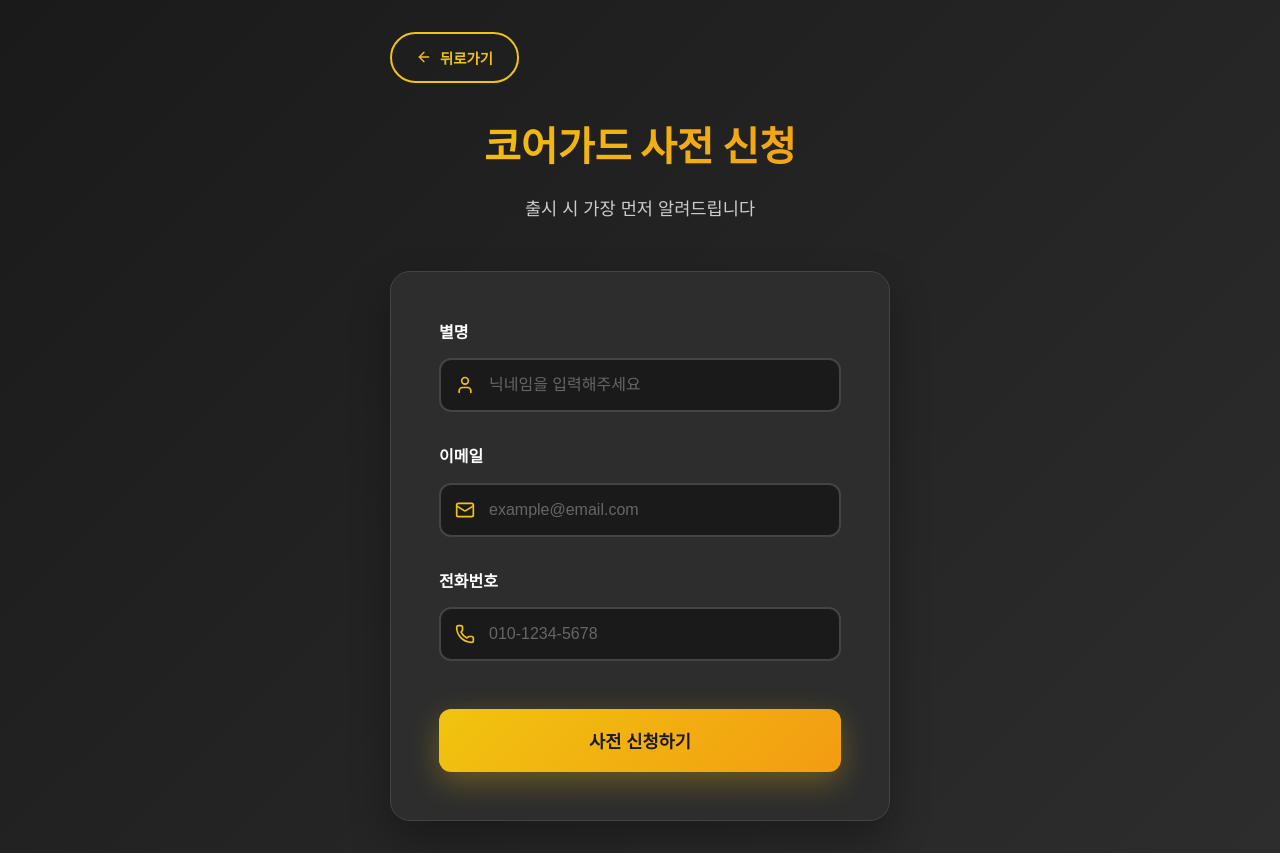
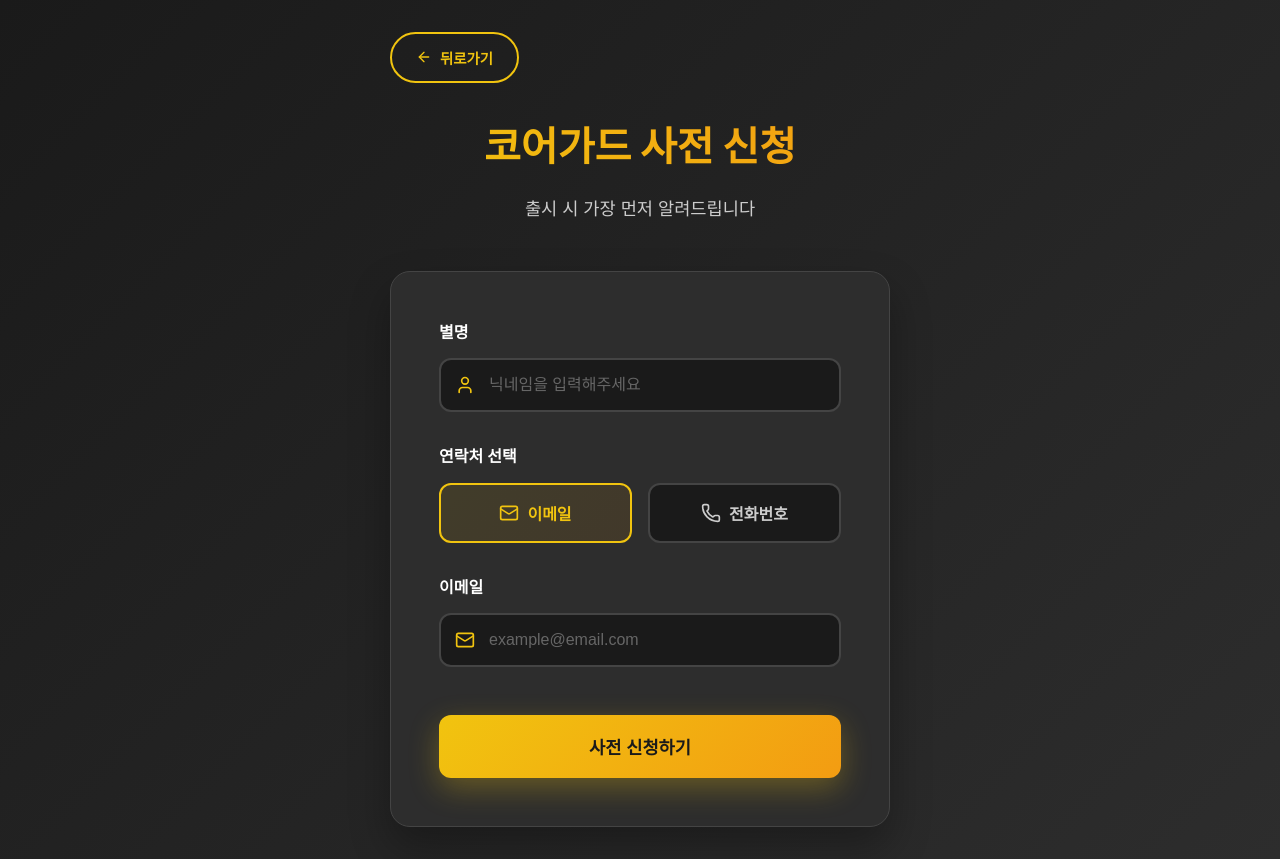
Before and after one commit to 818jsy/turtle-neck-landing, a React (Create React App) app: page / in a window 1280 px wide. Both pictures are taken after a click on the button "사전 신청하기". Built offline with nearby package versions, Linux system fonts and the light colour scheme.

Commit message:
Update PreOrderForm.tsx

```diff
--- a/src/components/PreOrderForm.tsx
+++ b/src/components/PreOrderForm.tsx
@@ -14,6 +14,7 @@ const PreOrderForm: React.FC<PreOrderFormProps> = ({ onBack }) => {
     phoneNumber: '',
     nickname: ''
   });
+  const [contactType, setContactType] = useState<'email' | 'phone'>('email');
   const [isSubmitted, setIsSubmitted] = useState(false);
 
   const handleInputChange = (e: React.ChangeEvent<HTMLInputElement>) => {
@@ -24,10 +25,34 @@ const PreOrderForm: React.FC<PreOrderFormProps> = ({ onBack }) => {
     }));
   };
 
-  // contactType 관련 함수 제거 (모든 필드가 필수이므로)
+  const handleContactTypeChange = (type: 'email' | 'phone') => {
+    setContactType(type);
+    // 연락처 타입 변경 시 다른 필드 초기화
+    setFormData(prev => ({
+      ...prev,
+      email: type === 'email' ? prev.email : '',
+      phoneNumber: type === 'phone' ? prev.phoneNumber : ''
+    }));
+  };
 
   const handleSubmit = async (e: React.FormEvent) => {
     e.preventDefault();
+
+    // 필수 필드 검증
+    if (!formData.nickname.trim()) {
+      alert('별명을 입력해주세요.');
+      return;
+    }
+
+    if (contactType === 'email' && !formData.email.trim()) {
+      alert('이메일을 입력해주세요.');
+      return;
+    }
+
+    if (contactType === 'phone' && !formData.phoneNumber.trim()) {
+      alert('전화번호를 입력해주세요.');
+      return;
+    }
 
     try {
       const analytics = AnalyticsService.getInstance();
@@ -35,8 +60,8 @@ const PreOrderForm: React.FC<PreOrderFormProps> = ({ onBack }) => {
       // 백엔드 API로 사전 주문 데이터 전송
       const success = await analytics.submitPreOrder({
         nickname: formData.nickname,
-        email: formData.email || undefined,
-        phoneNumber: formData.phoneNumber || undefined
+        email: contactType === 'email' ? formData.email : '',
+        phoneNumber: contactType === 'phone' ? formData.phoneNumber : ''
       });
 
       if (success) {
@@ -129,10 +154,34 @@ const PreOrderForm: React.FC<PreOrderFormProps> = ({ onBack }) => {
               value={formData.nickname}
               onChange={handleInputChange}
               placeholder="닉네임을 입력해주세요"
+              required
             />
           </div>
         </div>
 
+        <div className="form-group">
+          <label>연락처 선택</label>
+          <div className="contact-type-selector">
+            <button
+              type="button"
+              className={`contact-type-btn ${contactType === 'email' ? 'active' : ''}`}
+              onClick={() => handleContactTypeChange('email')}
+            >
+              <Mail className="btn-icon" />
+              이메일
+            </button>
+            <button
+              type="button"
+              className={`contact-type-btn ${contactType === 'phone' ? 'active' : ''}`}
+              onClick={() => handleContactTypeChange('phone')}
+            >
+              <Phone className="btn-icon" />
+              전화번호
+            </button>
+          </div>
+        </div>
+
+        {contactType === 'email' && (
           <div className="form-group">
             <label htmlFor="email">이메일</label>
             <div className="input-container">
@@ -144,10 +193,13 @@ const PreOrderForm: React.FC<PreOrderFormProps> = ({ onBack }) => {
                 value={formData.email}
                 onChange={handleInputChange}
                 placeholder="example@email.com"
+                required
               />
             </div>
           </div>
+        )}
 
+        {contactType === 'phone' && (
           <div className="form-group">
             <label htmlFor="phoneNumber">전화번호</label>
             <div className="input-container">
@@ -159,9 +211,11 @@ const PreOrderForm: React.FC<PreOrderFormProps> = ({ onBack }) => {
                 value={formData.phoneNumber}
                 onChange={handleInputChange}
                 placeholder="010-1234-5678"
+                required
               />
             </div>
           </div>
+        )}
 
         <motion.button
           type="submit"
```
Lines whose indentation alone changed are shown as unchanged.
